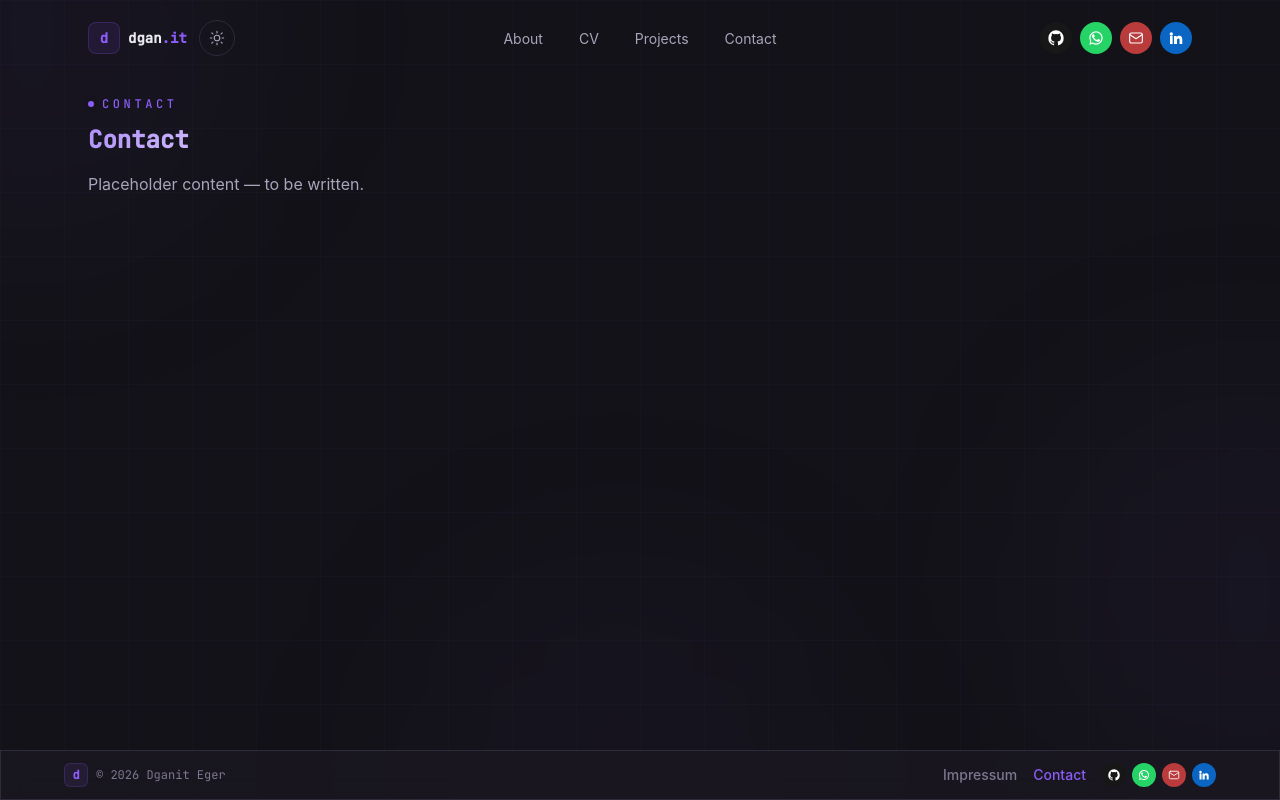
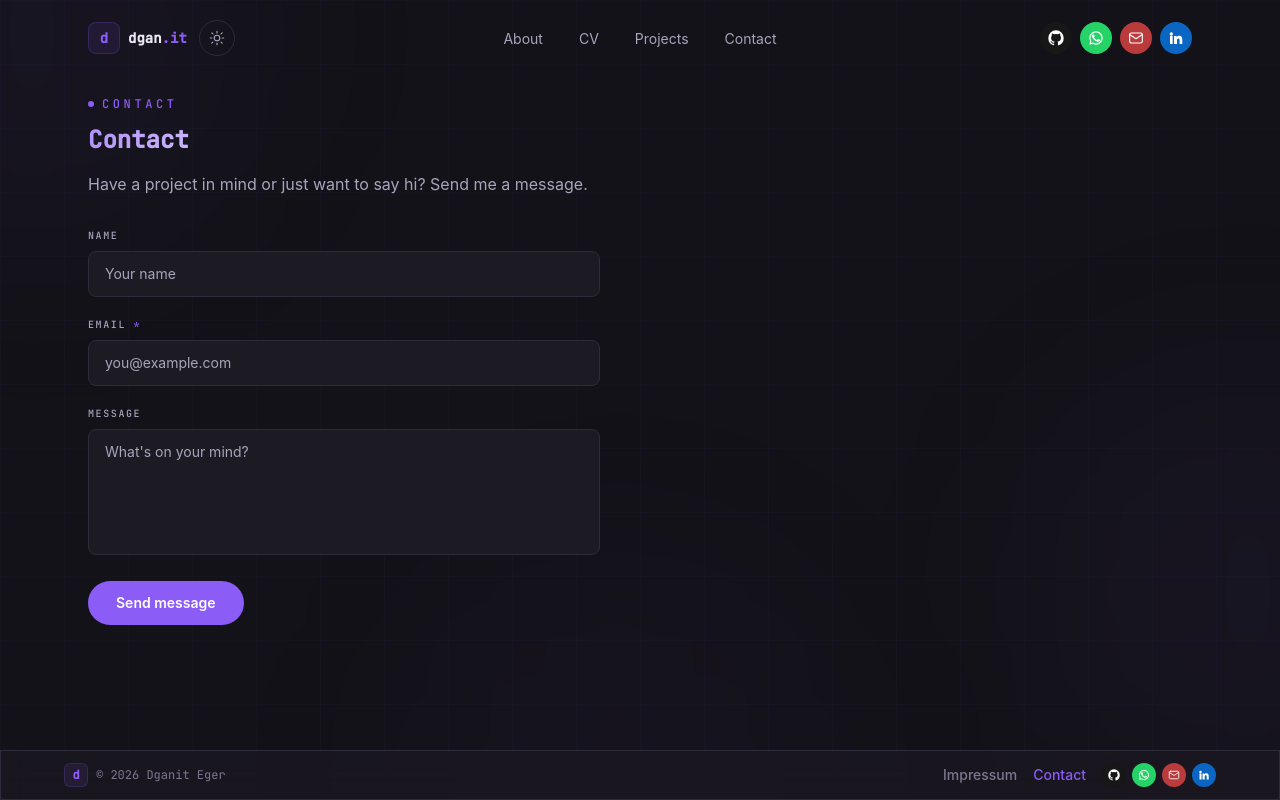
Before and after one commit to dganit-ber/dgan.it, a Next.js app: page /contact in a window 1280 px wide. Built offline with nearby package versions, Linux system fonts and the light colour scheme.

Commit message:
contact page

```diff
--- a/package.json
+++ b/package.json
@@ -11,7 +11,8 @@
   "dependencies": {
     "next": "^16.3.1",
     "react": "^19.2.8",
-    "react-dom": "^19.2.8"
+    "react-dom": "^19.2.8",
+    "resend": "^6.26.0"
   },
   "devDependencies": {
     "@tailwindcss/postcss": "^4.3.3",
--- /dev/null
+++ b/src/app/actions/contact.ts
@@ -0,0 +1,59 @@
+'use server';
+
+import { Resend } from 'resend';
+import { site } from '../site.config';
+
+const EMAIL_RE = /^[^\s@]+@[^\s@]+\.[^\s@]+$/;
+
+export type ContactFormState = {
+  status: 'idle' | 'success' | 'error';
+  message?: string;
+};
+
+export async function sendContactMessage(
+  _prevState: ContactFormState,
+  formData: FormData,
+): Promise<ContactFormState> {
+  const name = String(formData.get('name') ?? '').trim();
+  const email = String(formData.get('email') ?? '').trim();
+  const message = String(formData.get('message') ?? '').trim();
+
+  if (!email || !EMAIL_RE.test(email)) {
+    return { status: 'error', message: 'Enter a valid email address.' };
+  }
+
+  const resendApiKey = process.env.RESEND_API_KEY;
+  if (!resendApiKey) {
+    console.error('RESEND_API_KEY is not set');
+    return {
+      status: 'error',
+      message:
+        'Something went wrong on our end — try emailing directly instead.',
+    };
+  }
+
+  const resend = new Resend(resendApiKey);
+  const { error } = await resend.emails.send({
+    from: `${site.url} contact form <${site.email}>`,
+    to: site.email,
+    replyTo: email || undefined,
+    subject: `New message through ${name || 'website contact form'}`,
+    text: [
+      `Name: ${name || '(not provided)'}`,
+      `Email: ${email}`,
+      '',
+      message || '(no message)',
+    ].join('\n'),
+  });
+
+  if (error) {
+    console.error('Resend error:', error);
+    return {
+      status: 'error',
+      message:
+        'Something went wrong on our end — try emailing directly instead.',
+    };
+  }
+
+  return { status: 'success', message: "Thanks — I'll get back to you soon." };
+}
--- a/src/app/projects/ff-library/page.tsx
+++ b/src/app/projects/ff-library/page.tsx
@@ -396,13 +396,13 @@ export default function FfLibraryCaseStudy() {
 
                     <div className='mb-8 grid grid-cols-1 gap-4 sm:grid-cols-2'>
                       <MediaPlaceholder
-                        className='aspect-[9/16]'
+                        className='aspect-9/16'
                         tag='Media placeholder — 03'
                         what='Mobile: collection page, cards stacked.'
                         spec='9:16 · device frame optional'
                       />
                       <MediaPlaceholder
-                        className='aspect-[9/16]'
+                        className='aspect-9/16'
                         tag='Media placeholder — 04'
                         what='Mobile: work card menu open with the note dialog on top — the portal fix in action.'
                         spec='9:16 · device frame optional'
@@ -423,7 +423,7 @@ export default function FfLibraryCaseStudy() {
                     </Block>
 
                     <MediaPlaceholder
-                      className='mb-8 aspect-[4/3]'
+                      className='mb-8 aspect-4/3'
                       tag='Media placeholder — 05'
                       what='An exported share card, ideally shown next to the live card it was generated from.'
                       spec='4:3 · PNG'
@@ -453,7 +453,7 @@ export default function FfLibraryCaseStudy() {
                     </div>
 
                     <MediaPlaceholder
-                      className='mb-8 aspect-[16/7]'
+                      className='mb-8 aspect-16/7'
                       tag='Media placeholder — 06'
                       what='Architecture diagram: browser + extension → Next.js (server components, server actions, extension API routes) → Supabase, with the AO3 scrape path and Resend branching off.'
                       spec='16:7 · SVG preferred so it scales'
--- a/src/app/site.config.ts
+++ b/src/app/site.config.ts
@@ -7,7 +7,14 @@ export const site = {
   url: 'dgan.it',
   email: 'hello@dgan.it',
 
-  tags: ['React', 'TypeScript', 'Next.js', 'Testing', 'Accessibility'],
+  tags: [
+    'React',
+    'TypeScript',
+    'Next.js',
+    'Testing',
+    'Accessibility',
+    'ClaudCode',
+  ],
 
   nav: [
     { label: 'Work', href: '/#work' },
--- a/src/components/Contact.tsx
+++ b/src/components/Contact.tsx
@@ -1,19 +1,106 @@
-import Reveal from "./Reveal";
+'use client';
+
+import { useActionState } from 'react';
+import { sendContactMessage, type ContactFormState } from '../app/actions/contact';
+import Reveal from './Reveal';
+
+const initialState: ContactFormState = { status: 'idle' };
+
+const inputClass =
+  'w-full rounded-lg border border-line bg-surface px-4 py-3 text-sm text-ink placeholder:text-mute transition-colors focus:border-accent focus:outline-none';
+
+const labelClass =
+  'mb-2 block font-mono text-[10px] font-medium tracking-[0.16em] text-mute uppercase';
 
 export default function Contact() {
+  const [state, formAction, pending] = useActionState(
+    sendContactMessage,
+    initialState,
+  );
+
   return (
-    <section id="contact" className="mx-auto max-w-6xl px-6 py-24">
+    <section id='contact' className='mx-auto max-w-6xl px-6 py-24'>
       <Reveal>
-        <span className="mb-3 flex items-center gap-2 font-mono text-xs font-medium tracking-[0.3em] text-accent uppercase">
-          <span className="h-1.5 w-1.5 animate-glow-pulse rounded-full bg-accent" />
+        <span className='mb-3 flex items-center gap-2 font-mono text-xs font-medium tracking-[0.3em] text-accent uppercase'>
+          <span className='h-1.5 w-1.5 animate-glow-pulse rounded-full bg-accent' />
           Contact
         </span>
         <h2 className="gradient-text relative inline-block font-mono text-2xl font-semibold after:absolute after:-bottom-1 after:left-0 after:h-px after:w-full after:origin-left after:scale-x-0 after:bg-accent after:transition-transform after:duration-500 after:content-[''] hover:after:scale-x-100">
           Contact
         </h2>
       </Reveal>
+
       <Reveal delay={150}>
-        <p className="mt-4 max-w-prose text-text-muted">Placeholder content — to be written.</p>
+        <p className='mt-4 max-w-prose text-text-muted'>
+          Have a project in mind or just want to say hi? Send me a message.
+        </p>
+      </Reveal>
+
+      <Reveal delay={250}>
+        <form action={formAction} className='mt-8 flex max-w-lg flex-col gap-5'>
+          <div>
+            <label htmlFor='name' className={labelClass}>
+              Name
+            </label>
+            <input
+              id='name'
+              name='name'
+              type='text'
+              autoComplete='name'
+              placeholder='Your name'
+              className={inputClass}
+            />
+          </div>
+
+          <div>
+            <label htmlFor='email' className={labelClass}>
+              Email <span className='text-accent'>*</span>
+            </label>
+            <input
+              id='email'
+              name='email'
+              type='email'
+              autoComplete='email'
+              required
+              placeholder='you@example.com'
+              className={inputClass}
+            />
+          </div>
+
+          <div>
+            <label htmlFor='message' className={labelClass}>
+              Message
+            </label>
+            <textarea
+              id='message'
+              name='message'
+              rows={5}
+              placeholder="What's on your mind?"
+              className={`${inputClass} resize-none`}
+            />
+          </div>
+
+          <div className='flex items-center gap-4'>
+            <button
+              type='submit'
+              disabled={pending}
+              className='inline-flex h-11 items-center justify-center rounded-full bg-accent px-7 text-sm font-semibold text-accent-ink transition-all duration-200 hover:-translate-y-0.5 hover:shadow-[0_14px_30px_-12px_var(--color-accent)] disabled:pointer-events-none disabled:opacity-60'
+            >
+              {pending ? 'Sending…' : 'Send message'}
+            </button>
+
+            {state.status !== 'idle' && state.message && (
+              <p
+                role='status'
+                className={
+                  state.status === 'success' ? 'text-sm text-accent' : 'text-sm text-red-500'
+                }
+              >
+                {state.message}
+              </p>
+            )}
+          </div>
+        </form>
       </Reveal>
     </section>
   );
--- a/src/components/Hero.tsx
+++ b/src/components/Hero.tsx
@@ -2,7 +2,7 @@
 
 import Link from 'next/link';
 import { useEffect, useRef, useState } from 'react';
-import { iconMap, type IconName } from './icons';
+import { iconMap, LocationIcon, type IconName } from './icons';
 import RoamingDot from './RoamingDot';
 import { site } from '../app/site.config';
 
@@ -54,6 +54,11 @@ export function Hero() {
         {site.role}
         <span className='block text-mute'>{site.roleTail}</span>
       </p>
+
+      <div className='stagger mb-3 flex items-center gap-1.5 text-sm font-medium text-mute lg:mb-4'>
+        <LocationIcon className='size-3.5' />
+        Based in {site.cv.location}
+      </div>
 
       <div className='stagger mb-3 flex flex-wrap gap-2.5 lg:mb-4'>
         {site.tags.map((tag) => (
--- a/src/components/icons.tsx
+++ b/src/components/icons.tsx
@@ -72,6 +72,15 @@ export function FirefoxIcon(prop: Props) {
   );
 }
 
+export function LocationIcon(prop: Props) {
+  return (
+    <svg viewBox='0 0 24 24' {...stroke} {...prop}>
+      <path d='M12 21s7-7.58 7-12A7 7 0 105 9c0 4.42 7 12 7 12z' />
+      <circle cx='12' cy='9' r='2.4' />
+    </svg>
+  );
+}
+
 export function MoonIcon(prop: Props) {
   return (
     <svg viewBox='0 0 24 24' {...stroke} {...prop}>
```
Also changed, not shown: public/ff-library-architecture.svg (added), 1 other file (tests, documents, lock files or other folders).
